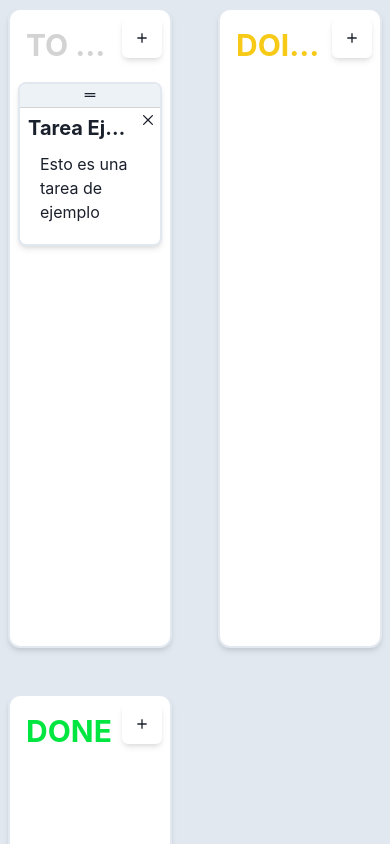
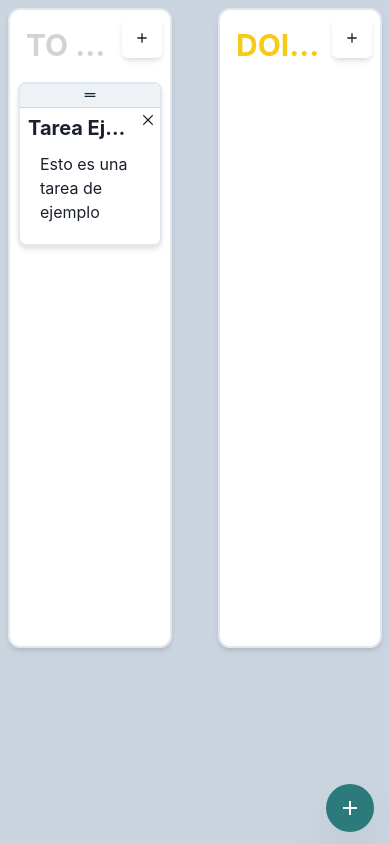
Before and after one commit to AntonyFagundez/todo-drag-and-drop, a React (Create React App) app: page / in a window 390 px wide. Shown: the top 844 px of the page. Built offline with nearby package versions, Linux system fonts and the light colour scheme.

Commit message:
Float button action, mobile drag, backgroundcolor

```diff
--- a/src/App.js
+++ b/src/App.js
@@ -1,7 +1,8 @@
-import { Box } from "@chakra-ui/layout";
-import { SimpleGrid } from "@chakra-ui/layout";
+import { IconButton } from "@chakra-ui/button";
+import { Box, Stack, SimpleGrid } from "@chakra-ui/layout";
 import { DndContext } from "@dnd-kit/core";
 import React from "react";
+import { MdAdd } from "react-icons/md";
 
 import CardContainer from "./components/CardContainer";
 import { useData } from "./context/DataProvider";
@@ -25,19 +26,65 @@ function App() {
   };
 
   return (
+    <>
       <DndContext onDragEnd={handleDragEnd}>
-      <SimpleGrid backgroundColor="gray.200" height="full" minChildWidth="120px" spacing="30px">
-        <Box height="container" p="2">
+        <Stack direction="row" width="100%">
+          <SimpleGrid
+            backgroundColor="gray.300"
+            height="100vh"
+            minChildWidth="120px"
+            spacing="30px"
+            width="100%"
+          >
+            <Box height="100vh" p="2">
               <CardContainer data={todo} droppableId="todo" head="TO DO" />
             </Box>
-        <Box height="container" p="2">
+            <Box height="100vh" p="2">
               <CardContainer data={doing} droppableId="doing" head="DOING" />
             </Box>
-        <Box height="container" p="2">
+            <Box height="100vh" p="2">
               <CardContainer data={done} droppableId="done" head="DONE" />
             </Box>
           </SimpleGrid>
+          <Stack
+            height="100%"
+            pointerEvents="none"
+            position="fixed"
+            // style={{ touchAction: "none", pointerEvents: "none" }}
+            width="100%"
+          >
+            <IconButton
+              _focusWithin={{
+                backgroundColor: "teal.600",
+                color: "white",
+              }}
+              _selected={{
+                backgroundColor: "teal.600",
+                color: "white",
+              }}
+              aria-details="Add todo"
+              aria-label="add-button"
+              bg="teal.600"
+              borderColor="green.900"
+              borderRadius="3xl"
+              boxShadow="2xl"
+              color="white"
+              fontSize="2xl"
+              fontWeight="extrabold"
+              icon={<MdAdd />}
+              marginBottom="3"
+              marginLeft="auto"
+              marginRight="6"
+              marginTop="auto"
+              pointerEvents="all"
+              // data-list={droppableId}
+              size="lg"
+              width="1"
+            />
+          </Stack>
+        </Stack>
       </DndContext>
+    </>
   );
 }
 
--- a/src/components/Card.jsx
+++ b/src/components/Card.jsx
@@ -80,7 +80,10 @@ const Card = ({ title, description, id, droppableId }) => {
             minHeight={6}
             minWidth="full"
             mt="-1"
+            role="button"
+            style={{ touchAction: "none" }}
             textAlign="center"
+            touch-action="none"
           />
         </Stack>
         <Stack direction="row" spacing="auto">
--- a/src/index.css
+++ b/src/index.css
@@ -2,5 +2,5 @@ html,
 body,
 #root {
   height: 100%;
-  background-color: #fff;
+  background-color:#CBD5E0;
 }
```
Lines whose indentation alone changed are shown as unchanged.
